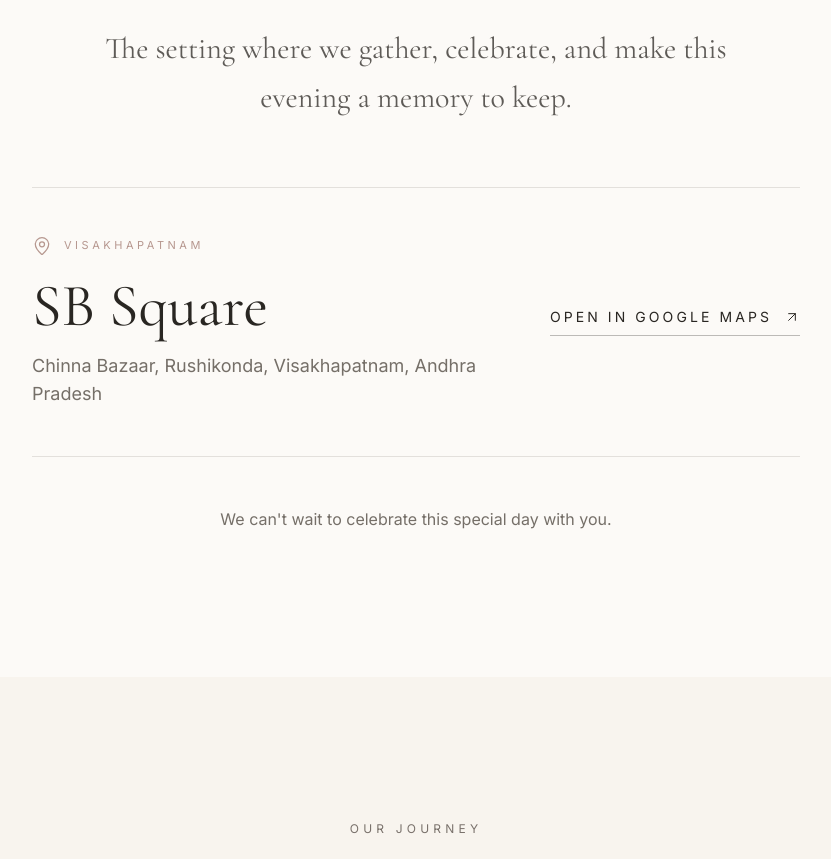
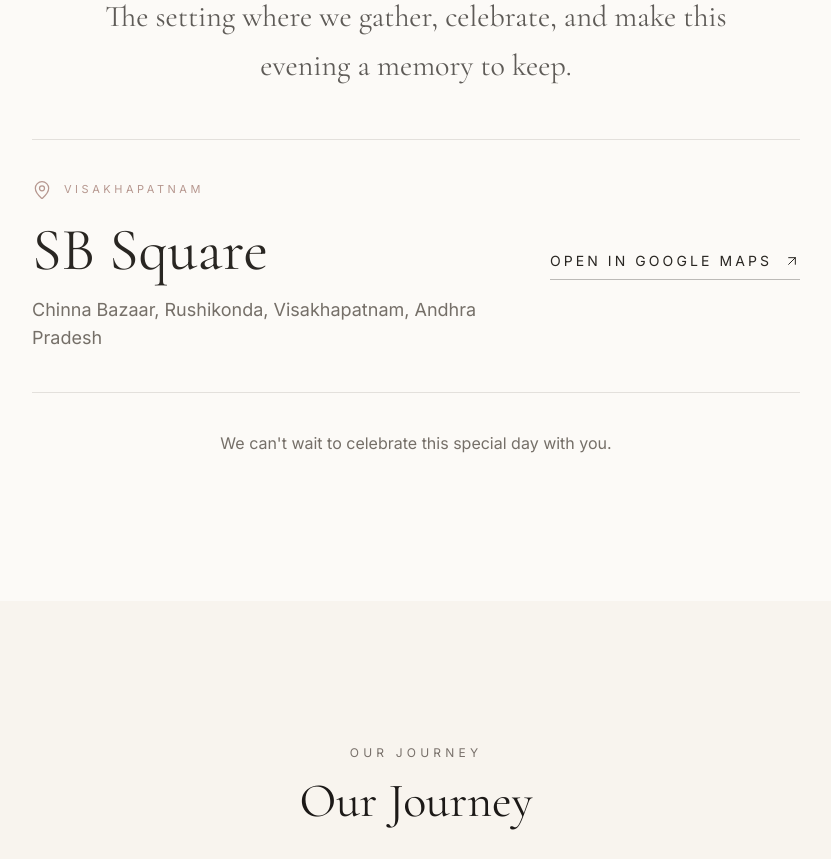
Before and after one commit to NikethVelala/NikSha, a Next.js app: page / in a window 1280 px wide. Shown: the part 5600-6459 px from the top of the page, without its empty margins (224-1055 px from the left). Built offline with nearby package versions, Linux system fonts and the light colour scheme.

Commit message:
Tighten venue chapter spacing

```diff
--- a/components/Venue/Venue.tsx
+++ b/components/Venue/Venue.tsx
@@ -9,7 +9,7 @@ export default function Venue() {
   const venue = wedding.ceremony.venue;
 
   return (
-    <Section id="venue" className="relative overflow-hidden bg-paper">
+    <Section id="venue" className="relative overflow-hidden bg-paper pt-20 sm:pt-24 lg:pt-28">
       <div className="mx-auto max-w-5xl">
         <motion.div
           initial={{ opacity: 0, y: 18 }}
@@ -31,9 +31,9 @@ export default function Venue() {
           whileInView={{ opacity: 1, y: 0 }}
           viewport={{ once: true, margin: "-60px" }}
           transition={{ duration: 0.8, delay: 0.1 }}
-          className="mx-auto mt-16 max-w-3xl border-y border-line py-10 sm:py-12"
+          className="mx-auto mt-12 max-w-3xl border-y border-line py-9 sm:py-10"
         >
-          <div className="grid gap-10 sm:grid-cols-[1fr_auto] sm:items-center sm:gap-12">
+          <div className="grid gap-8 sm:grid-cols-[1fr_auto] sm:items-center sm:gap-12">
             <div>
               <div className="flex items-center gap-3 text-rose">
                 <MapPin className="h-5 w-5" strokeWidth={1.5} />
@@ -54,7 +54,7 @@ export default function Venue() {
           </div>
         </motion.div>
 
-        <p className="mx-auto mt-12 max-w-xl text-center text-sm leading-7 text-muted sm:text-base">{venue.note}</p>
+        <p className="mx-auto mt-9 max-w-xl text-center text-sm leading-7 text-muted sm:text-base">{venue.note}</p>
       </div>
     </Section>
   );
```
